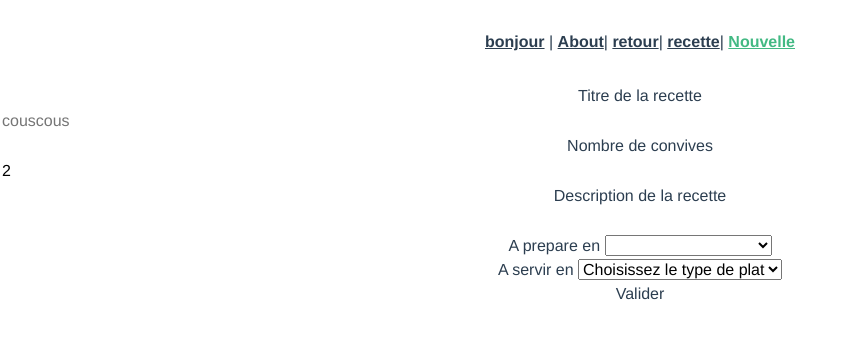
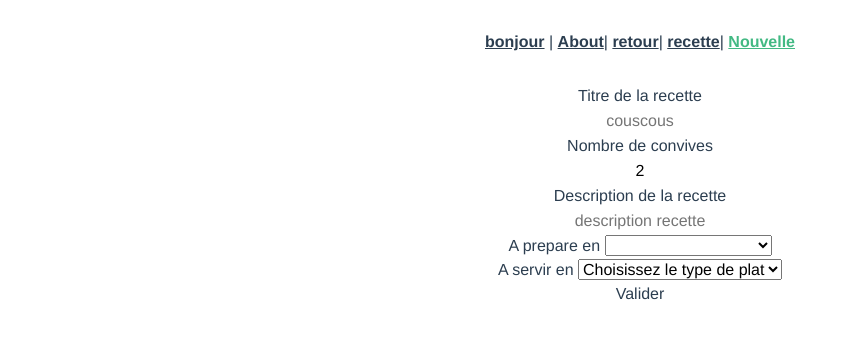
Before and after one commit to Kennt49/BienManger_v2, a Vue app: page /recette in a window 1280 px wide. Shown: the top 338 px of the page, without its empty margins (0-856 px from the left). Built offline with nearby package versions, Linux system fonts and the light colour scheme.

Commit message:
nouvelle recette

```diff
--- a/src/views/ajoutView.vue
+++ b/src/views/ajoutView.vue
@@ -2,11 +2,12 @@
     <div>
         <div>
             <label for="titre">Titre de la recette</label>
-            <input class="titre" type="text" v-model="this.collect.Name" placeholder="couscous" /><br>
+            <input class="text-align-center" type="text" v-model="this.collect.Name" placeholder="couscous" /><br>
             <label for="guest">Nombre de convives</label>
-            <input class="guest" type="text" v-model="this.collect.guest" placeholder="2" /><br>
+            <input class="text-align-center" type="text" v-model="this.collect.guest" placeholder="2" /><br>
             <label for="guest">Description de la recette</label>
-            <input class="guest" type="text" v-model="this.collect.description" /><br>
+            <input class="text-align-center" type="text" v-model="this.collect.description"
+                placeholder="description recette" /><br>
             <div id="v-model-select" class=""> A prepare en
                 <select v-model="this.collect.saison_id">
                     <option>Choisissez la saison</option>
@@ -36,7 +37,7 @@
                 <div>
                     <legend>liste des ingredients</legend>
                     <div v-for="(elem, index) of elements" :key="index">
-                        <select v-model="elem.ingredient_id">
+                        <select v-model="elem.ingredients_id">
                             <option></option>
                             <option v-for="(ingred, i) of ingredients" :key=i :value=ingred.id> {{ingred.Name}}</option>
 
@@ -103,8 +104,8 @@ export default {
             ,
             etapes: [{ number: 1, content: "", recette_id: 0 }],
             phase: { number: 2, content: "", recette_id: 0 },
-            ingre: { ingredients_id: 0, quantity: 0, recettes_id: 0 },
-            elements: [{ ingredients_id: 0, quantity: 0, recettes_id: 0 }],
+            ingre: {  quantity: 0,ingredients_id: 0, recettes_id: 0 },
+            elements: [{ quantity: 0,ingredients_id: 0,  recettes_id: 0 }],
             NewIngred: { Name: '', unit: '' },
             step: 0,
         }
@@ -128,19 +129,25 @@ export default {
 
         },
         valide() {//envoie des etapes et ingredient en base non fini a debugger
+            // parcourt le tableau d'objet et envoie les etapes
+            for (let index = 0; index < this.etapes.length; index++) {
                 fetch(process.env.VUE_APP_CON_URL + '/etape/add', {
                     method: "POST",
                     headers: { "Content-Type": "application/json" },
-                body: JSON.stringify(this.etapes)
+                    body: JSON.stringify(this.etapes[index])
                 })
                     .then((data) => data.json());
-           /* fetch(process.env.VUE_APP_CON_URL + '/ingredient_recette/add', {
+            }
+           // parcourt le tableau d'objet et envoie les ingredients
+            for (let index = 0; index < this.elements.length; index++) {
+                fetch(process.env.VUE_APP_CON_URL + '/ingredient_recette/add', {
                     method: "POST",
                     headers: { "Content-Type": "application/json" },
-                body: JSON.stringify(this.elements)
+                    body: JSON.stringify(this.elements[index])
                 })
-                .then((data) => data.json());*/
-
+                    .then((data) => data.json());
+            }
+            this.$router.push("/retourData");
         },
         create_champ() {
             this.etapes.push({ ...this.phase });
@@ -162,14 +169,14 @@ export default {
         },
         miseAJour() {
             let index = this.recettes.length;
-            console.log(index);
+
             index = index - 1;
             let id = this.recettes[index].id;
             this.etapes[0].recette_id = id;
             this.phase.recette_id = id;
             this.ingre.recettes_id = id;
             this.elements[0].recettes_id = id;
-            console.log(id);
+
         }
     }
 }
```
Lines whose indentation alone changed are shown as unchanged.
